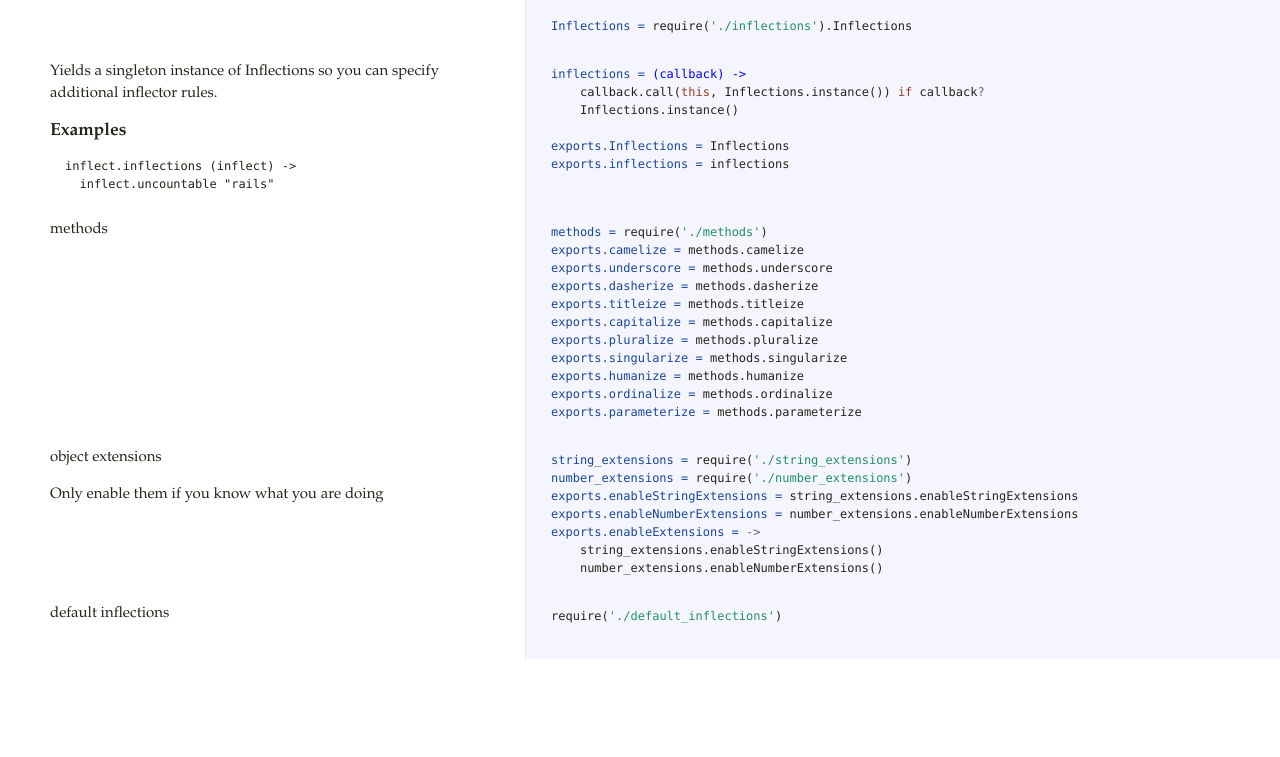
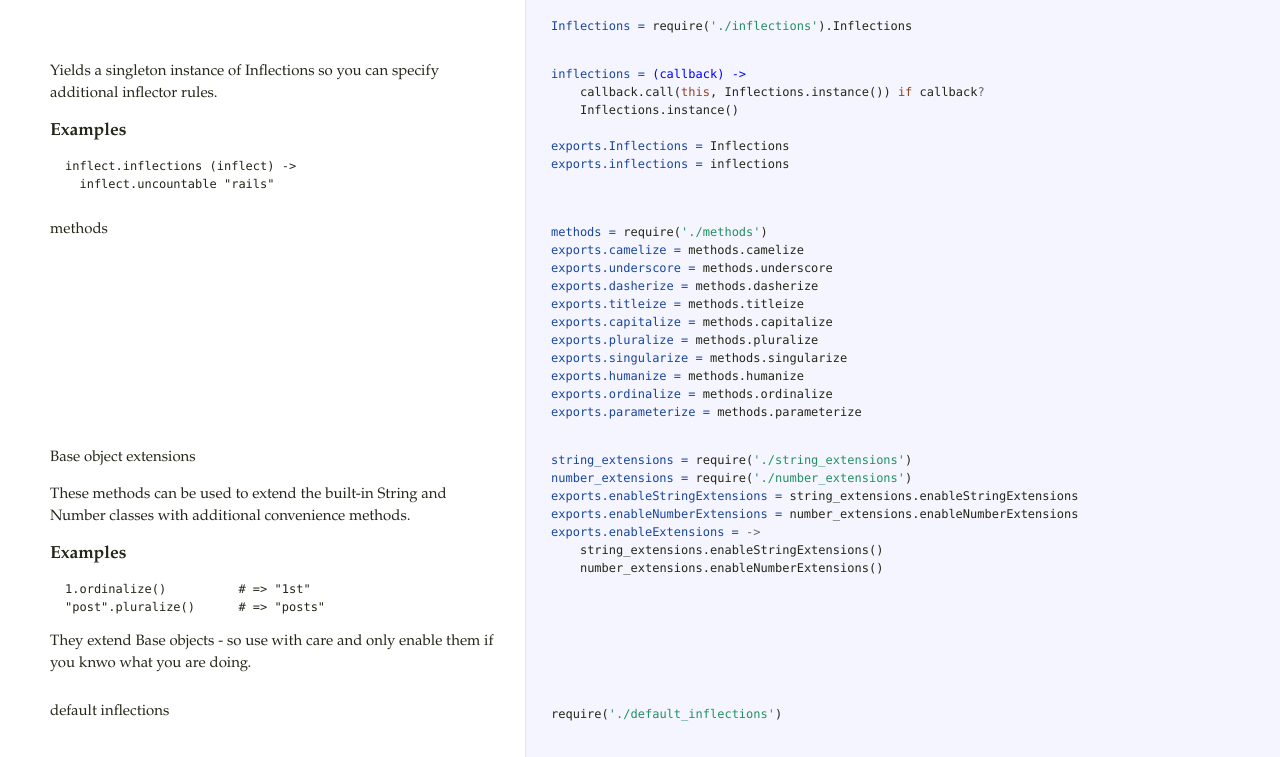
Before and after one commit to MSNexploder/inflect, a website: page docs/index.html in a window 1280 px wide. Shown: the part 157-914 px from the top of the page. Before the commit the page ends 816 px from the top, so only its background shows below. Drawn offline with Linux system fonts and the light colour scheme.

Commit message:
add more info to base object extensions

```diff
--- a/docs/index.html
+++ b/docs/index.html
@@ -23,9 +23,18 @@
 <span class="nv">exports.singularize = </span><span class="nx">methods</span><span class="p">.</span><span class="nx">singularize</span>
 <span class="nv">exports.humanize = </span><span class="nx">methods</span><span class="p">.</span><span class="nx">humanize</span>
 <span class="nv">exports.ordinalize = </span><span class="nx">methods</span><span class="p">.</span><span class="nx">ordinalize</span>
-<span class="nv">exports.parameterize = </span><span class="nx">methods</span><span class="p">.</span><span class="nx">parameterize</span></pre></div>             </td>           </tr>                               <tr id="section-4">             <td class="docs">               <div class="pilwrap">                 <a class="pilcrow" href="#section-4">&#182;</a>               </div>               <p>object extensions</p>
+<span class="nv">exports.parameterize = </span><span class="nx">methods</span><span class="p">.</span><span class="nx">parameterize</span></pre></div>             </td>           </tr>                               <tr id="section-4">             <td class="docs">               <div class="pilwrap">                 <a class="pilcrow" href="#section-4">&#182;</a>               </div>               <p>Base object extensions</p>
 
-<p>Only enable them if you know what you are doing</p>             </td>             <td class="code">               <div class="highlight"><pre><span class="nv">string_extensions = </span><span class="nx">require</span><span class="p">(</span><span class="s1">&#39;./string_extensions&#39;</span><span class="p">)</span>
+<p>These methods can be used to extend the built-in String and Number classes
+with additional convenience methods.</p>
+
+<h3>Examples</h3>
+
+<pre><code>1.ordinalize()          # =&gt; "1st"
+"post".pluralize()      # =&gt; "posts"
+</code></pre>
+
+<p>They extend Base objects - so use with care and only enable them if you knwo what you are doing.</p>             </td>             <td class="code">               <div class="highlight"><pre><span class="nv">string_extensions = </span><span class="nx">require</span><span class="p">(</span><span class="s1">&#39;./string_extensions&#39;</span><span class="p">)</span>
 <span class="nv">number_extensions = </span><span class="nx">require</span><span class="p">(</span><span class="s1">&#39;./number_extensions&#39;</span><span class="p">)</span>
 <span class="nv">exports.enableStringExtensions = </span><span class="nx">string_extensions</span><span class="p">.</span><span class="nx">enableStringExtensions</span>
 <span class="nv">exports.enableNumberExtensions = </span><span class="nx">number_extensions</span><span class="p">.</span><span class="nx">enableNumberExtensions</span>
```
Also changed, not shown: src/inflect/index.coffee (+9 -2 lines).
